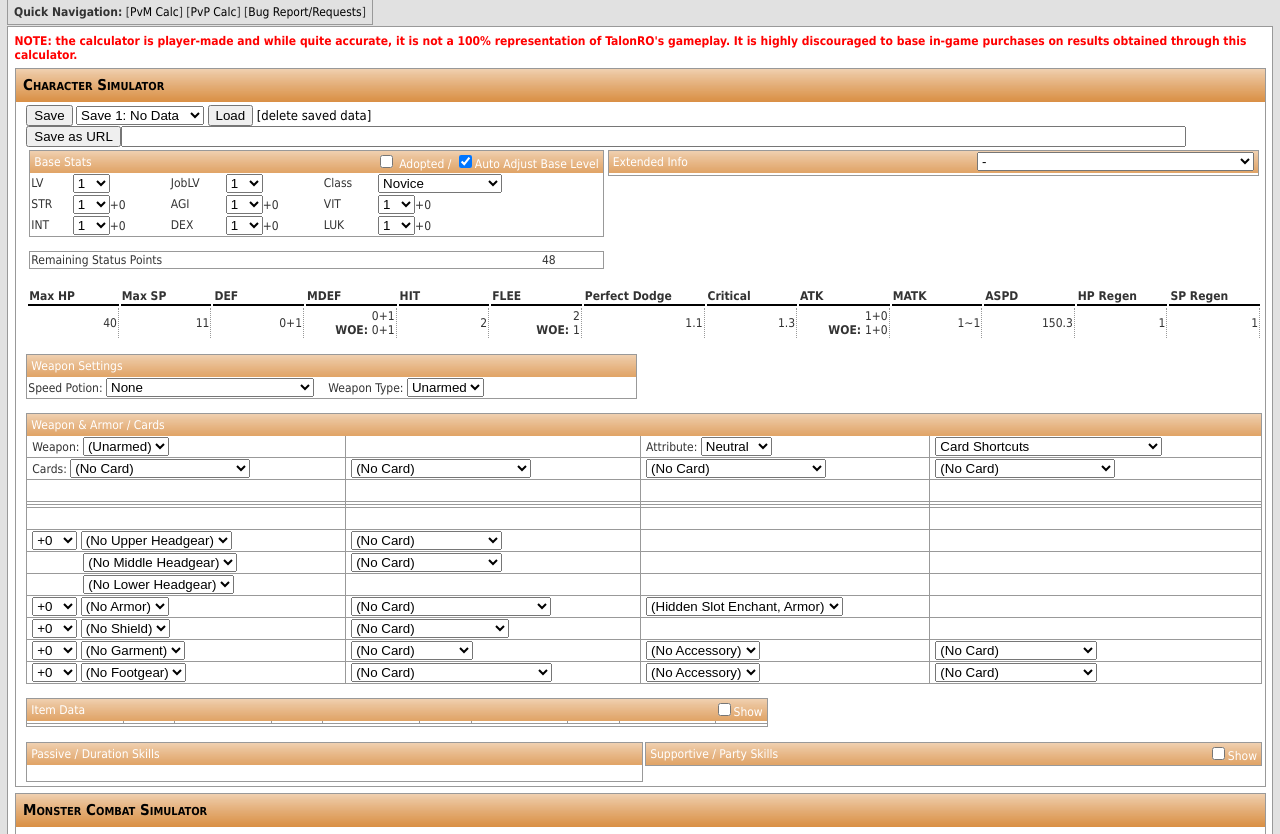
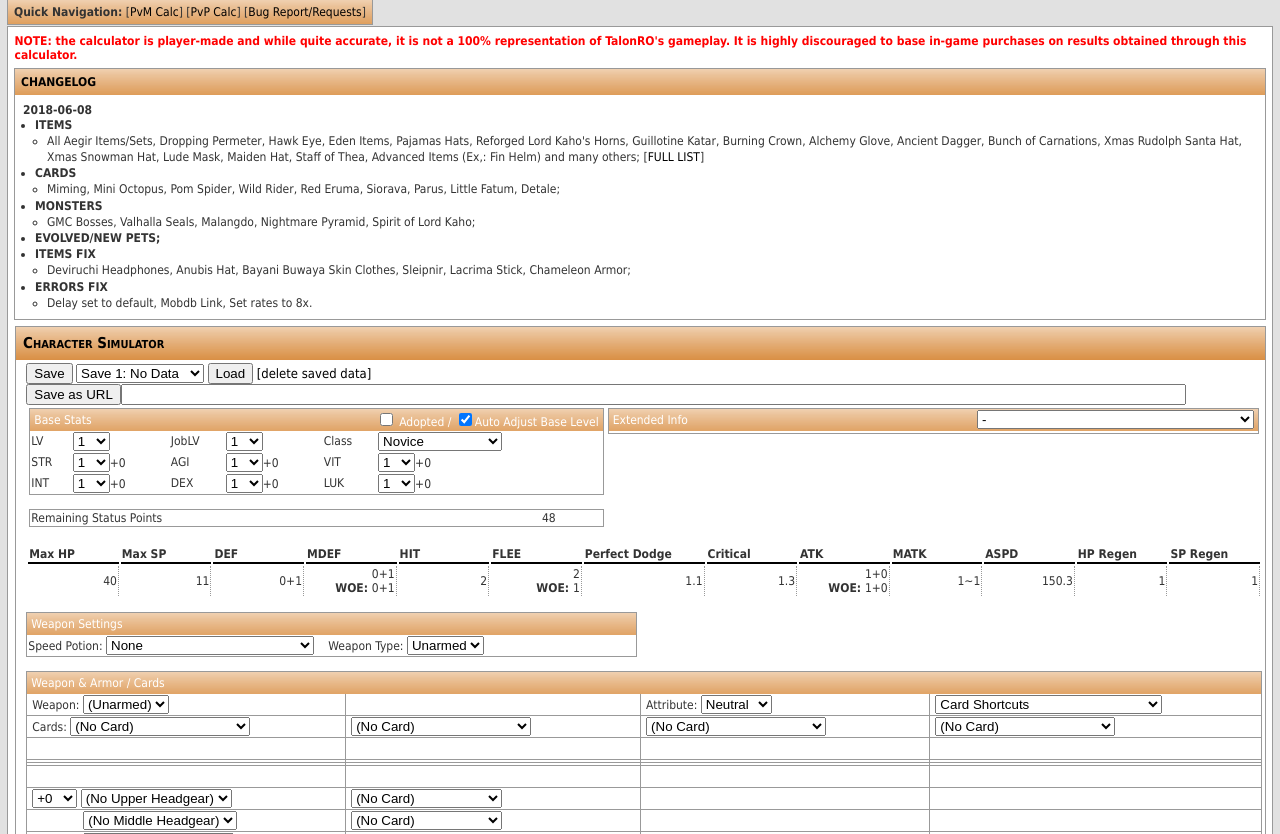
Before and after one commit to zonesoldier/trocalculator, a plain HTML site: page index.html in a window 1280 px wide. Shown: the top 834 px of the page. Drawn offline with Linux system fonts and the light colour scheme.

Commit message:
- Added Changelog, fixed the loading from URL;

```diff
--- a/index.html
+++ b/index.html
@@ -20,13 +20,57 @@
 
 <body>
 <div id="ubernavi" align="left" style="margin-left: 7px;">
-<span class="navititle">Quick Navigation:</span> [<a href="./">PvM Calc</a>] [<a href="pvp.html">PvP Calc</a>] [<a href="https://forum.talonro.com/topic/1292-talonro-calculator/" target="_blank">Bug Report/Requests</a>]
+<span class="navititle">Quick Navigation:</span> [<a href="./">PvM Calc</a>] [<a href="pvp.html">PvP Calc</a>] [<a href="https://forum.talonro.com/topic/28330-talonros-calculator-project/" target="_blank">Bug Report/Requests</a>]
 </div>
 <form name="calcForm">
 
 <div class="topic-main" align="left">
 <div align="left" style="margin-left: 6.5px;margin-top: 6.5px;">
   <strong style="color:#F00">NOTE: the calculator is player-made and while quite accurate, it is not a 100% representation of TalonRO's gameplay. It is highly discouraged to base in-game purchases on results obtained through this calculator.</strong>
+</div>
+<div class="topic">
+	<h3>CHANGELOG</h3>
+	<div class="pad">
+		<span><b>2018-06-08</b></span>
+						<ul>
+								<li><b>ITEMS</b>
+									<ul>
+										<li>All Aegir Items/Sets, Dropping Permeter, Hawk Eye, Eden Items, Pajamas Hats, Reforged Lord Kaho's Horns, Guillotine Katar, Burning Crown, Alchemy Glove, Ancient Dagger, Bunch of Carnations, Xmas Rudolph Santa Hat, Xmas Snowman Hat, Lude Mask, Maiden Hat, Staff of Thea, Advanced Items (Ex,: Fin Helm) and many others; [<a href="items-log.txt" target="_blank">FULL LIST</a>] </li>
+									</ul>
+							</li>
+						</ul>
+						<ul>
+							<li><b>CARDS</b>
+									<ul>
+										<li>Miming, Mini Octopus, Pom Spider, Wild Rider, Red Eruma, Siorava, Parus, Little Fatum, Detale;</li>
+									</ul>
+							</li>
+						</ul>
+						<ul>
+							<li><b>MONSTERS</b>
+									<ul>
+										<li>GMC Bosses, Valhalla Seals, Malangdo, Nightmare Pyramid, Spirit of Lord Kaho;</li>
+									</ul>
+							</li>
+						</ul>
+						<ul>
+							<li><b>EVOLVED/NEW PETS;</b></li>
+						</ul>
+						<ul>
+							<li><b>ITEMS FIX</b>
+									<ul>
+										<li>Deviruchi Headphones, Anubis Hat, Bayani Buwaya Skin Clothes, Sleipnir, Lacrima Stick, Chameleon Armor;</li>
+									</ul>
+							</li>
+						</ul>
+						<ul>
+							<li><b>ERRORS FIX</b>
+									<ul>
+										<li>Delay set to default, Mobdb Link, Set rates to 8x.</li>
+									</ul>
+							</li>
+						</ul>
+	</div>
 </div>
 <div class="topic" style="margin-left: 6.5px;">
 <h3 style="font-size:15px">Character Simulator</h3>
@@ -278,7 +322,7 @@
 	</tr>
 	<tr>
 		<td class="calc">
-			<select name="A_HEAD_DEF_PLUS" onchange="StAllCalc()"></select>
+		<select name="A_HEAD_DEF_PLUS" onchange="StAllCalc()"></select>
 			<select name="A_head1" onchange="StAllCalc()|ClickB_Item(this[this.selectedIndex].value)"></select>
 		</td>
 		<td class="calc">
@@ -781,7 +825,7 @@
 		<div class="topic" align="right" style="margin-left: 6.5px"><div style="margin-right: 5px;line-height: 165%;">
 			Original simulator created by <a href="http://roratorio.2-d.jp/ro/">ROratorio</a><br />
 			Translated and adapted by <a href="http://rode.doddlercon.com/">Doddler</a><br />
-			Adjusted to TalonRO by [FlynnQ, Kato and ZoneSoldier]
+			Adjusted to TalonRO by [FlynnQ, Kato, ZoneSoldier, Nattwara and Slap]
 		</div>
 	</div>
 </div>
--- a/js/style.css
+++ b/js/style.css
@@ -20,11 +20,6 @@ h1, h2, h3, h4, h5, h6 {
   text-decoration: none;
   padding: 0px;
   margin: 0px;
-
-  /*-moz-border-radius-topleft: 50px 50px;
-  -moz-border-radius-topright: 50px 50px;
-  border-top-left-radius: 20px 20px;
-  border-top-right-radius: 20px 20px;*/
 }
 h3 {
   margin-top: 0em;
@@ -32,7 +27,6 @@ h3 {
   font-size: 12px;
   background: url(../images/th.png);
   background-repeat: repeat-x;
-  /*border-left: 10px solid #000;*/
   color: #000;
   padding: 0.5em;
   font-variant: small-caps;
@@ -139,7 +133,6 @@ td.top {
 
 #container {
   width: 100%;
-  /*min-width: 640px;*/
 }
 .topic td.title {
   font-weight: bold;
@@ -158,7 +151,7 @@ td.top {
 }
 
 div#ubernavi {
-	background: url(images/th.png) repeat-x;
+	background: url(../images/th.png) repeat-x;
 	border-bottom: 1px solid #999;
 	border-right: 1px solid #999;
 	border-left: 1px solid #999;
@@ -177,6 +170,7 @@ div#ubernavi a:hover {
 	text-decoration: underline;
 }
 span.navititle {
-
 	font-weight:bold;
 }
+.pad {padding: 8px;}
+ul li+b {font-size: 14px;}
```
Also changed, not shown: changelog.txt, items-log.txt (added), js/foot.js.
